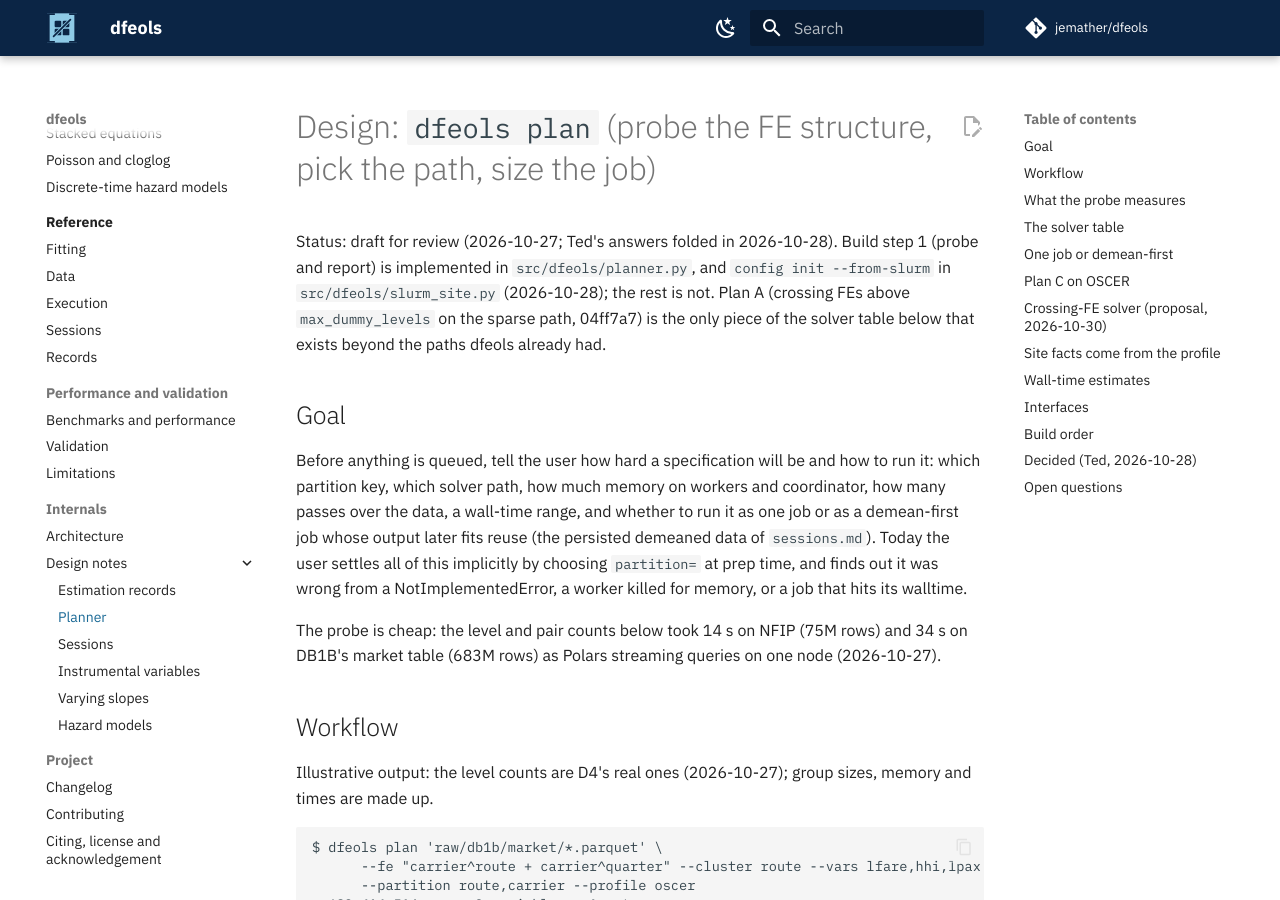
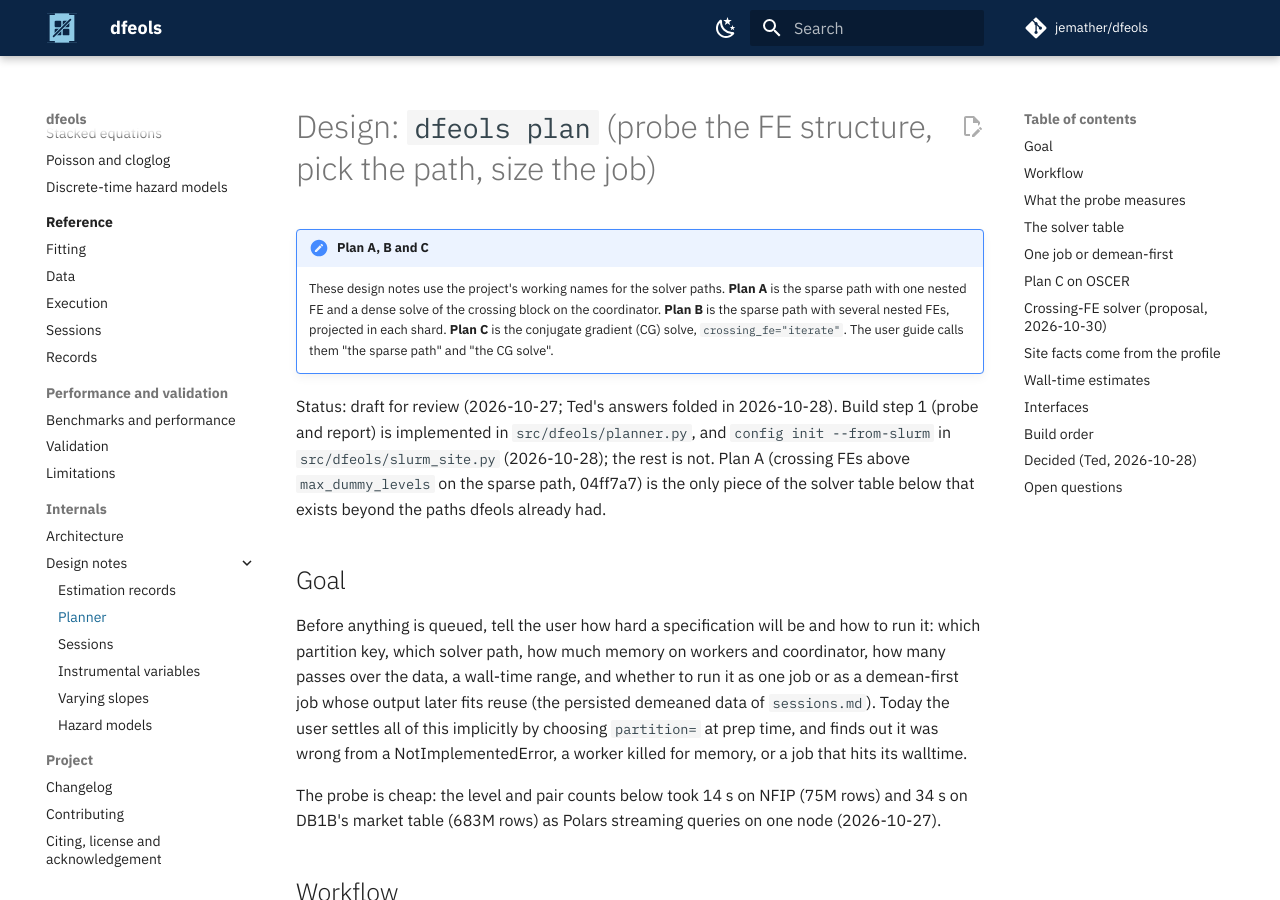
Before and after one commit to jemather/dfeols, an MkDocs documentation site: the page built from docs/design/planner.md, in a window 1280 px wide and 900 px high. Built offline with MkDocs 1.6.1 and Material for MkDocs 9.7.7, drawn with Linux system fonts in a browser that asks for light colours; comment, search, counter and statistics services are not loaded.

Commit message:
Explain plan A/B/C at the top of the planner design note
Co-Authored-By: Claude Opus 5.5 <noreply@anthropic.com>
Claude-Session: https://claude.ai/code/session_01ULuSA8Gz8JspMQW8GWh3nF

```diff
--- a/docs/design/planner.md
+++ b/docs/design/planner.md
@@ -1,4 +1,11 @@
 # Design: `dfeols plan` (probe the FE structure, pick the path, size the job)
+
+!!! note "Plan A, B and C"
+    These design notes use the project's working names for the solver paths. **Plan A** is
+    the sparse path with one nested FE and a dense solve of the crossing block on the
+    coordinator. **Plan B** is the sparse path with several nested FEs, projected in each
+    shard. **Plan C** is the conjugate gradient (CG) solve, `crossing_fe="iterate"`. The
+    user guide calls them "the sparse path" and "the CG solve".
 
 Status: draft for review (2026-10-27; Ted's answers folded in 2026-10-28). Build step 1 (probe
 and report) is implemented in `src/dfeols/planner.py`, and `config init --from-slurm` in
```
